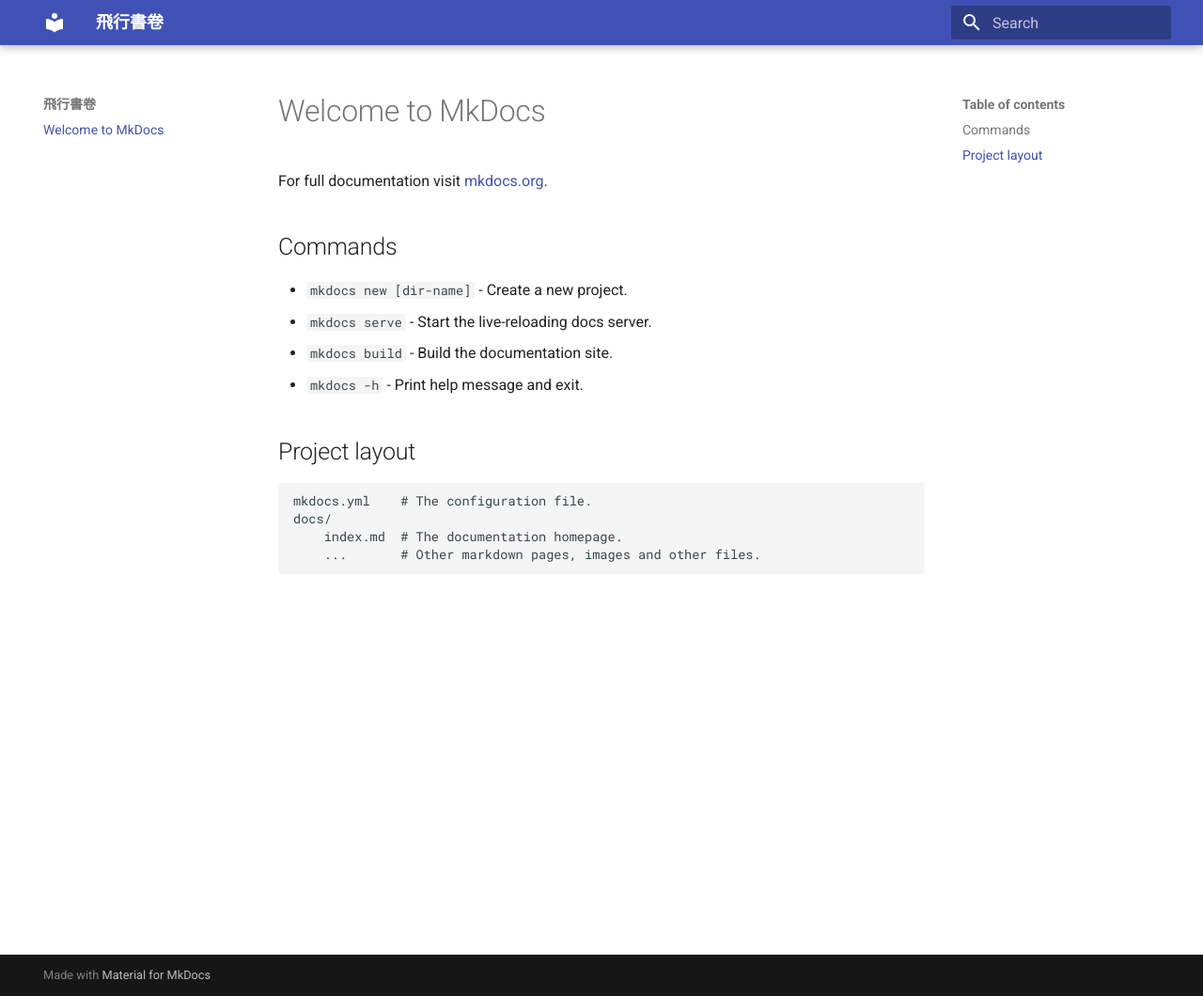
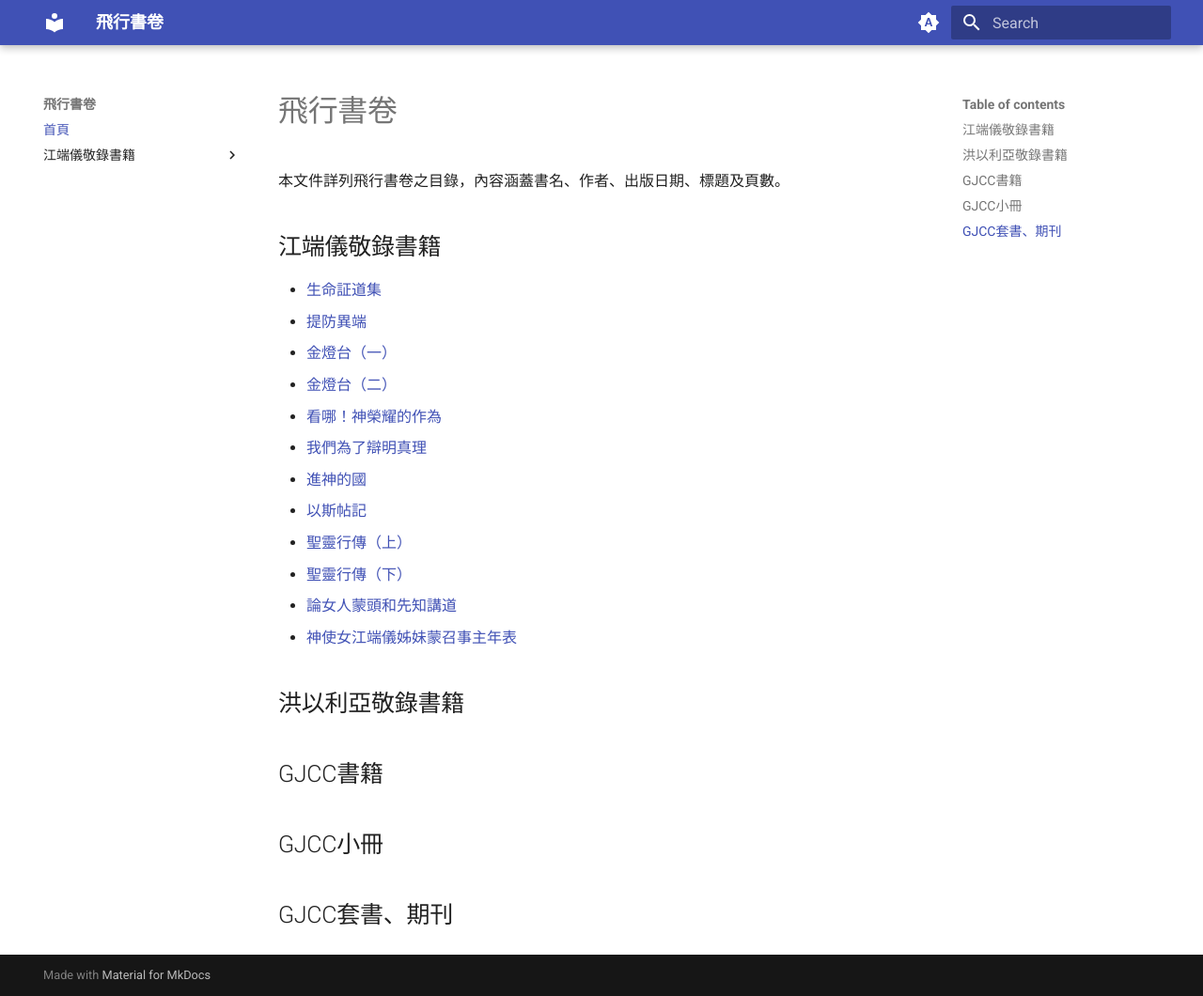
Before and after one commit to canaan-land/s-books, an MkDocs documentation site: the page built from docs/index.md, in a window 1280 px wide and 1060 px high. Shown: the whole window at 94% size. Built offline with MkDocs 1.6.1 and Material for MkDocs 9.7.7, drawn with Linux system fonts in a browser that asks for light colours.

Commit message:
新增江端儀敬錄書籍

```diff
--- a/docs/index.md
+++ b/docs/index.md
@@ -1,17 +1,26 @@
-# Welcome to MkDocs
+# 飛行書卷
 
-For full documentation visit [mkdocs.org](https://www.mkdocs.org).
+本文件詳列飛行書卷之目錄，內容涵蓋書名、作者、出版日期、標題及頁數。
 
-## Commands
+## 江端儀敬錄書籍
 
-* `mkdocs new [dir-name]` - Create a new project.
-* `mkdocs serve` - Start the live-reloading docs server.
-* `mkdocs build` - Build the documentation site.
-* `mkdocs -h` - Print help message and exit.
+* [生命証道集](江端儀敬錄書籍/生命証道集.md)
+* [提防異端](江端儀敬錄書籍/提防異端.md)
+* [金燈台（一）](江端儀敬錄書籍/金燈台（一）.md)
+* [金燈台（二）](江端儀敬錄書籍/金燈台（二）.md)
+* [看哪！神榮耀的作為](江端儀敬錄書籍/看哪！神榮耀的作為.md)
+* [我們為了辯明真理](江端儀敬錄書籍/我們為了辯明真理.md)
+* [進神的國](江端儀敬錄書籍/進神的國.md)
+* [以斯帖記](江端儀敬錄書籍/以斯帖記.md)
+* [聖靈行傳（上）](江端儀敬錄書籍/聖靈行傳（上）.md)
+* [聖靈行傳（下）](江端儀敬錄書籍/聖靈行傳（下）.md)
+* [論女人蒙頭和先知講道](江端儀敬錄書籍/論女人蒙頭和先知講道.md)
+* [神使女江端儀姊妹蒙召事主年表](江端儀敬錄書籍/神使女江端儀姊妹蒙召事主年表.md)
 
-## Project layout
+## 洪以利亞敬錄書籍
 
-    mkdocs.yml    # The configuration file.
-    docs/
-        index.md  # The documentation homepage.
-        ...       # Other markdown pages, images and other files.
+## GJCC書籍
+
+## GJCC小冊
+
+## GJCC套書、期刊
--- a/mkdocs.yml
+++ b/mkdocs.yml
@@ -2,3 +2,43 @@
 site_url: https://canaan-land.github.io/s-books
 theme:
   name: material
+  features:
+    - navigation.instant
+    - navigation.instant.prefetch
+  palette:
+
+    # Palette toggle for automatic mode
+    - media: "(prefers-color-scheme)"
+      toggle:
+        icon: material/brightness-auto
+        name: Switch to light mode
+
+    # Palette toggle for light mode
+    - media: "(prefers-color-scheme: light)"
+      scheme: default
+      toggle:
+        icon: material/brightness-7
+        name: Switch to dark mode
+
+    # Palette toggle for dark mode
+    - media: "(prefers-color-scheme: dark)"
+      scheme: slate
+      toggle:
+        icon: material/brightness-4
+        name: Switch to system preference
+
+nav:
+  - 首頁: index.md
+  - 江端儀敬錄書籍:
+    - 生命証道集: 江端儀敬錄書籍/生命証道集.md
+    - 提防異端: 江端儀敬錄書籍/提防異端.md
+    - 金燈台（一）: 江端儀敬錄書籍/金燈台（一）.md
+    - 金燈台（二）: 江端儀敬錄書籍/金燈台（二）.md
+    - 看哪！神榮耀的作為: 江端儀敬錄書籍/看哪！神榮耀的作為.md
+    - 我們為了辯明真理: 江端儀敬錄書籍/我們為了辯明真理.md
+    - 進神的國: 江端儀敬錄書籍/進神的國.md
+    - 以斯帖記: 江端儀敬錄書籍/以斯帖記.md
+    - 聖靈行傳（上）: 江端儀敬錄書籍/聖靈行傳（上）.md
+    - 聖靈行傳（下）: 江端儀敬錄書籍/聖靈行傳（下）.md
+    - 論女人蒙頭和先知講道: 江端儀敬錄書籍/論女人蒙頭和先知講道.md
+    - 神使女江端儀姊妹蒙召事主年表: 江端儀敬錄書籍/神使女江端儀姊妹蒙召事主年表.md
```
Also changed, not shown: docs/江端儀敬錄書籍/以斯帖記.md (added, +19 -0 lines), docs/江端儀敬錄書籍/我們為了辯明真理.md (added, +32 -0 lines), docs/江端儀敬錄書籍/提防異端.md (added, +22 -0 lines), docs/江端儀敬錄書籍/生命証道集.md (added, +59 -0 lines), docs/江端儀敬錄書籍/看哪！神榮耀的作為.md (added, +26 -0 lines), docs/江端儀敬錄書籍/神使女江端儀姊妹蒙召事主年表.md (added, +2 -0 lines), docs/江端儀敬錄書籍/聖靈行傳（上）.md (added, +34 -0 lines), docs/江端儀敬錄書籍/聖靈行傳（下）.md (added, +22 -0 lines), docs/江端儀敬錄書籍/論女人蒙頭和先知講道.md (added, +16 -0 lines), docs/江端儀敬錄書籍/進神的國.md (added, +16 -0 lines), docs/江端儀敬錄書籍/金燈台（一）.md (added, +56 -0 lines), docs/江端儀敬錄書籍/金燈台（二）.md (added, +23 -0 lines).
